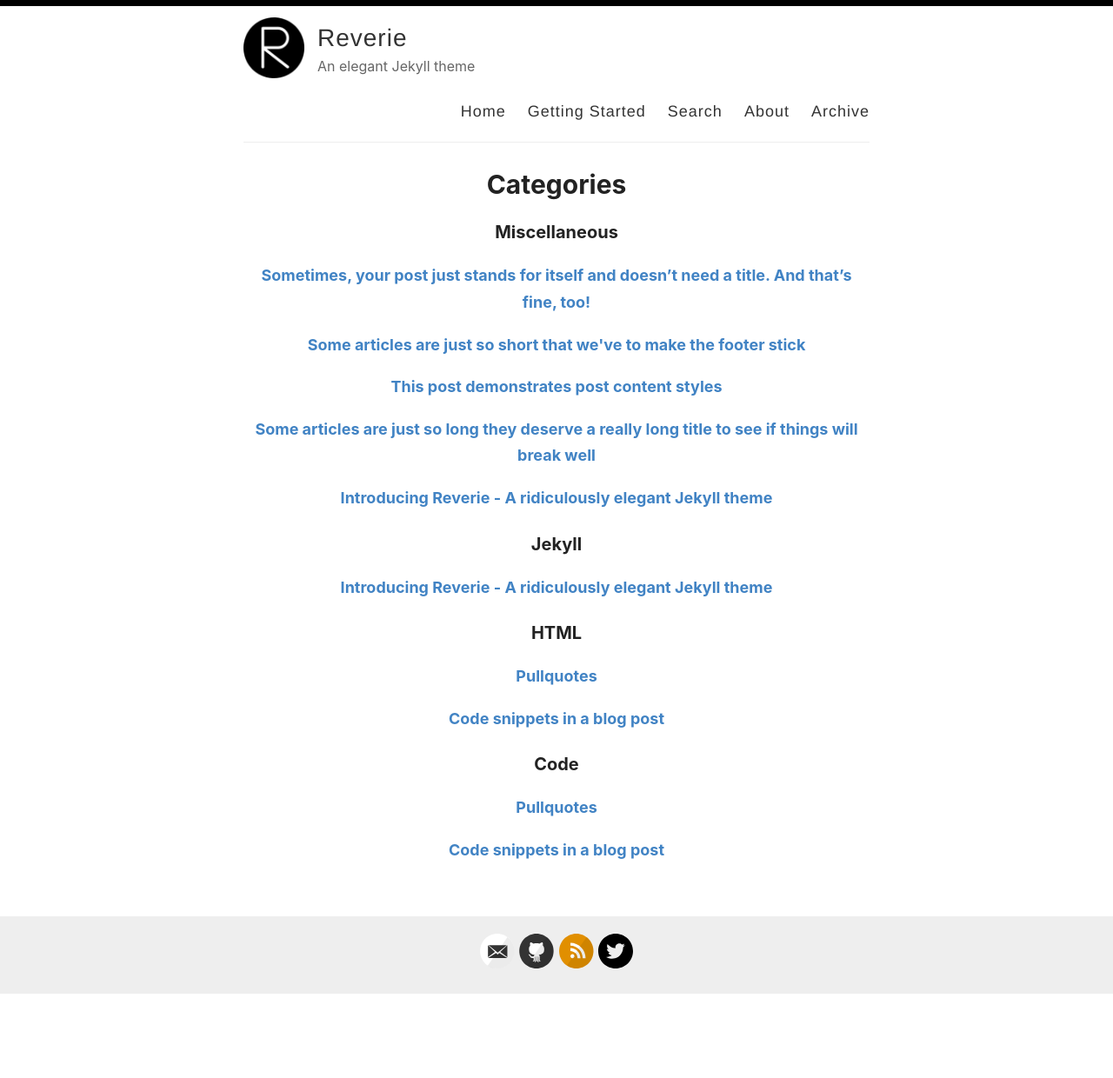
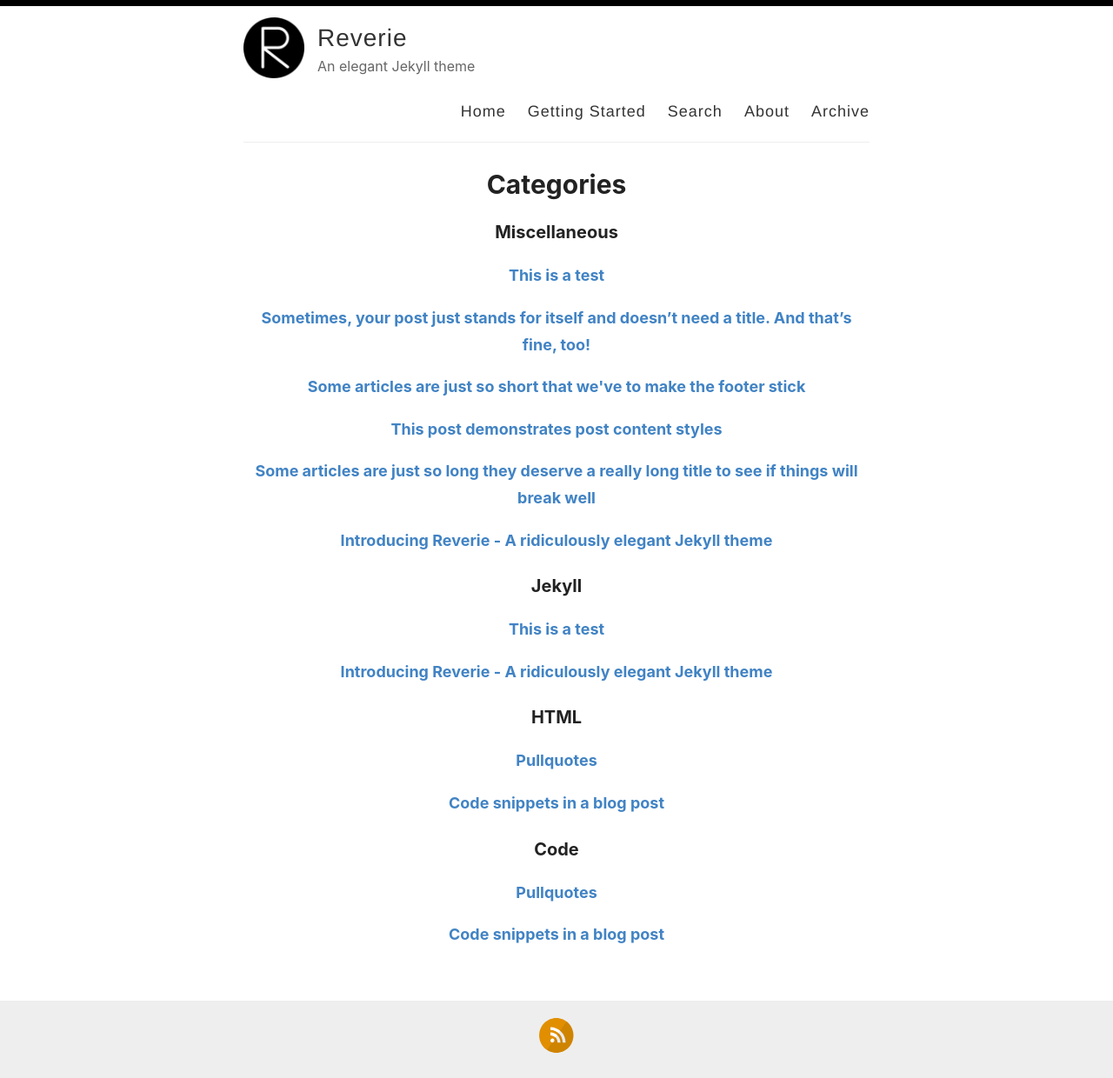
Before and after one commit to pndavis/theatrically, a Jekyll site: the page built from _pages/categories.md, in a window 1280 px wide. Shown: the whole page at 87% size. Built offline with Jekyll 4.4.1, drawn with Linux system fonts in a browser that asks for light colours; before the commit the page ends 1143 px from its top, so only the background shows below that.

Commit message:
blog update

```diff
--- a/_config.yml
+++ b/_config.yml
@@ -21,15 +21,15 @@ avatar: /images/reverie.png
 # Includes an icon in the footer for each username you enter
 footer-links:
   dribbble:
-  email: amit.d.merchant@gmail.com
+  email:
   facebook:
   flickr:
-  github: amitmerchant1990/reverie
+  github:
   instagram:
   linkedin:
   pinterest:
   rss: rss
-  twitter: amit_merchant
+  twitter:
   stackoverflow:
   youtube: # channel/<your_long_string> or user/<user-name>
   googleplus: # anything in your profile username that comes after plus.google.com/
--- /dev/null
+++ b/_posts/2021-02-13-this-is-a-test.md
@@ -0,0 +1,7 @@
+---
+layout: post
+title: This is a test
+categories: [Miscellaneous, Jekyll]
+---
+
+This is a test
```
